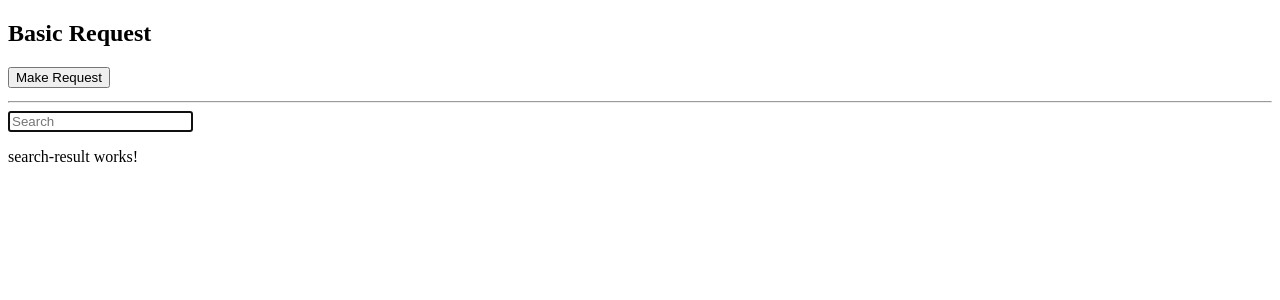
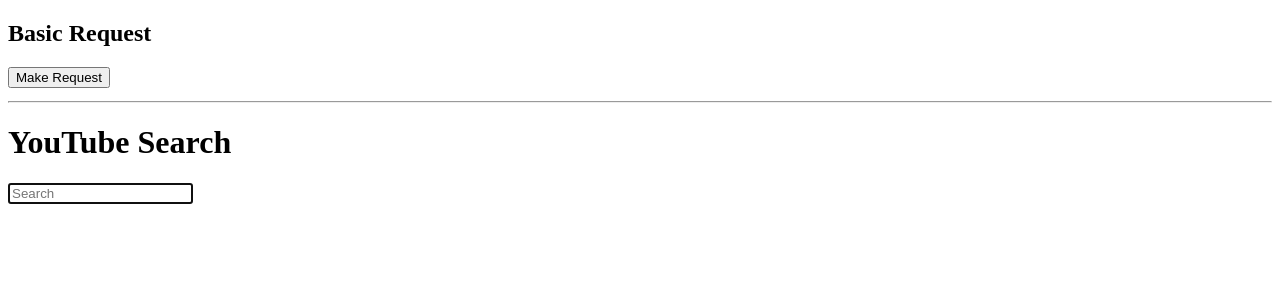
Before and after one commit to st411ar/http, an Angular app: page / in a window 1280 px wide. Shown: the top 300 px of the page. Built offline with nearby package versions, Linux system fonts and the light colour scheme.

Commit message:
completed you-tube-search component

```diff
--- a/src/app/you-tube-search/search-result/search-result.component.html
+++ b/src/app/you-tube-search/search-result/search-result.component.html
@@ -1,3 +1,18 @@
-<p>
-  search-result works!
-</p>
+<div class="col-sm-6 col-md-3" >
+	<div class="thumbnail">
+		<img src="{{ result.thumbnailUrl }}" />
+		<div class="caption">
+			<h3>{{ result.title }}</h3>
+			<p>{{ result.description }}</p>
+			<p>
+				<a
+						href="{{ result.videoUrl }}"
+						class="btn btn-default"
+						role="button"
+				>
+					Watch
+				</a>
+			</p>
+		</div>
+	</div>
+</div>
--- a/src/app/you-tube-search/search-result/search-result.component.ts
+++ b/src/app/you-tube-search/search-result/search-result.component.ts
@@ -1,10 +1,13 @@
-import { Component, OnInit } from '@angular/core';
+import { Component, Input, OnInit } from '@angular/core';
+
+import { SearchResult } from './search-result.model';
 
 @Component({
 	selector: 'app-search-result',
 	templateUrl: './search-result.component.html'
 })
 export class SearchResultComponent implements OnInit {
+	@Input() result: SearchResult;
 
 	constructor() {}
 
--- a/src/app/you-tube-search/you-tube-search.component.html
+++ b/src/app/you-tube-search/you-tube-search.component.html
@@ -1,5 +1,28 @@
-<app-search-box
-	(loading)="isLoading = $event"
-	(results)="updateResults($event)"
-></app-search-box>
-<app-search-result></app-search-result>
+<div class="container">
+	<div class="page-header">
+		<h1>
+			YouTube Search
+			<img
+					*ngIf="isLoading"
+					src="assets/images/loading.gif"
+					style="float: right;"
+			/>
+		</h1>
+	</div>
+</div>
+
+<div class="row">
+	<div class="input-group input-group-lg col-md-12">
+		<app-search-box
+			(loading)="isLoading = $event"
+			(results)="updateResults($event)"
+		></app-search-box>
+	</div>
+</div>
+
+<div class="row">
+	<app-search-result
+			*ngFor="let result of results"
+			[result]="result"
+	></app-search-result>
+</div>
--- a/src/app/you-tube-search/you-tube-search.component.ts
+++ b/src/app/you-tube-search/you-tube-search.component.ts
@@ -9,6 +9,7 @@
 })
 export class YouTubeSearchComponent implements OnInit {
 	isLoading: boolean;
+	results: SearchResult[];
 
 	constructor() {}
 
@@ -18,6 +19,7 @@
 	updateResults(results: SearchResult[]): void {
 		console.log(`YouTubeSearchComponent.updateResults()`);
 		console.log(results);
+		this.results = results;
 	}
 
 }
```
Also changed, not shown: src/assets/images/loading.gif (added).
